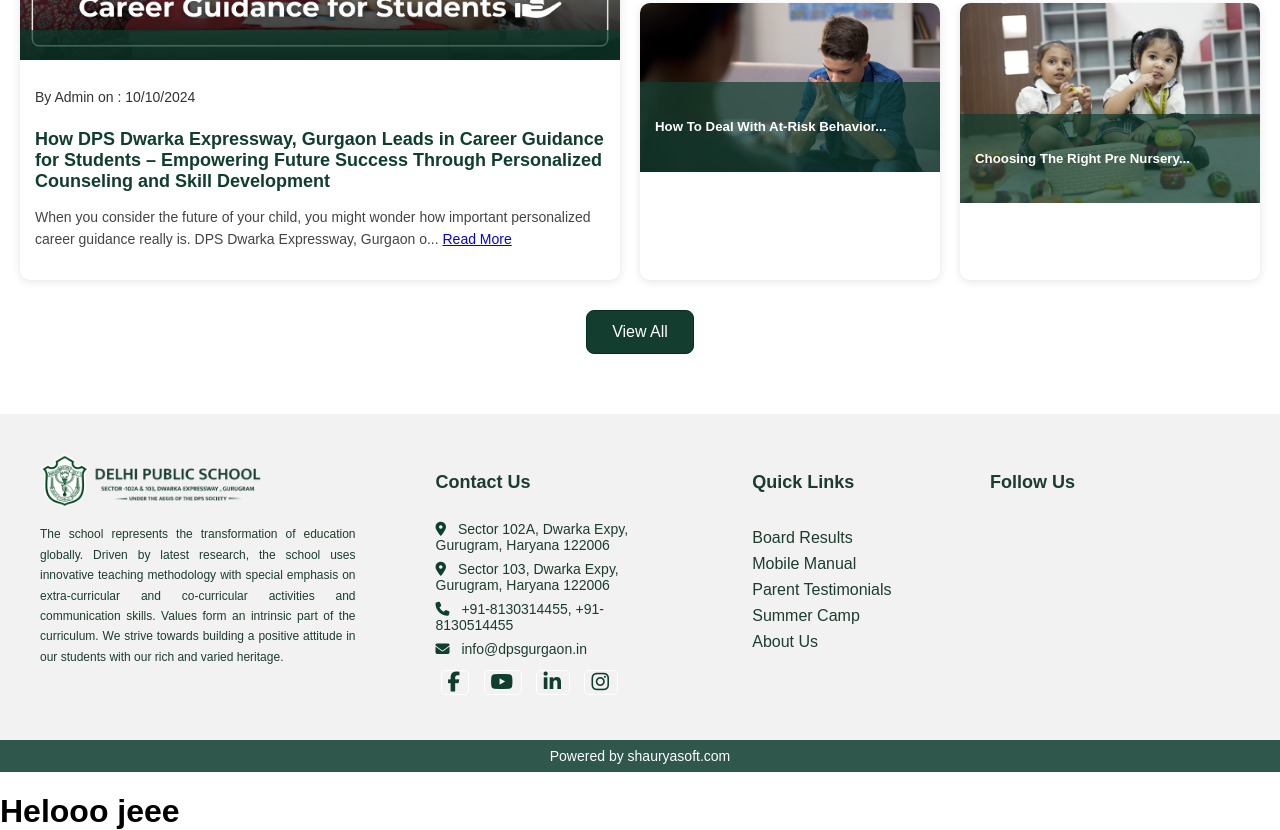
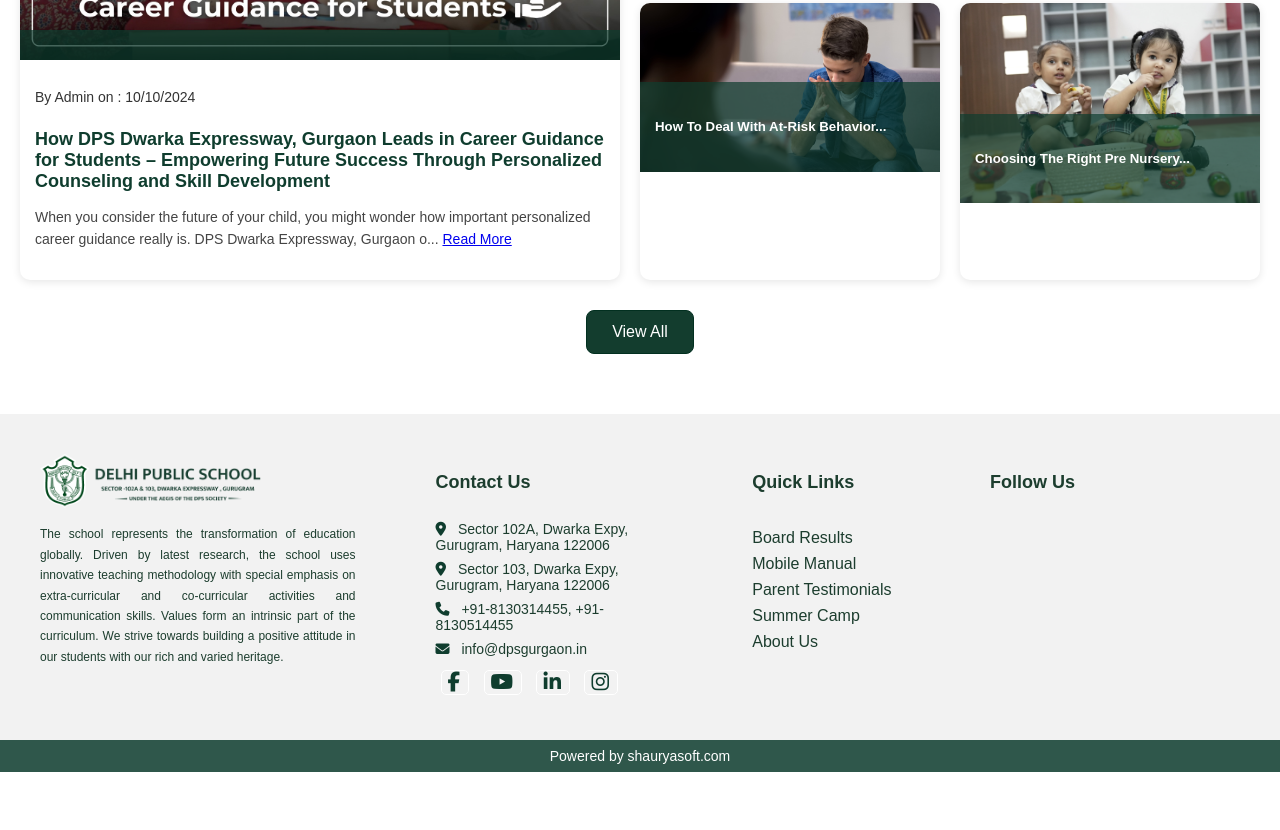
Before and after one commit to SachinMhawar/DPS-WEBSITE, a plain HTML site: page index.html in a window 1280 px wide. Shown: the part 5166-5996 px from the top of the page. After the commit the page ends 5938 px from the top, so only its background shows below. Drawn offline with Linux system fonts and the light colour scheme; grey boxes are pictures that could not be loaded.

Commit message:
Update code again

```diff
--- a/index.html
+++ b/index.html
@@ -539,7 +539,6 @@
 </div>
 
 
-<h1>Helooo jeee</h1>
 
   <!-- External JavaScript -->
   <script src="js/script.js"></script>
```
